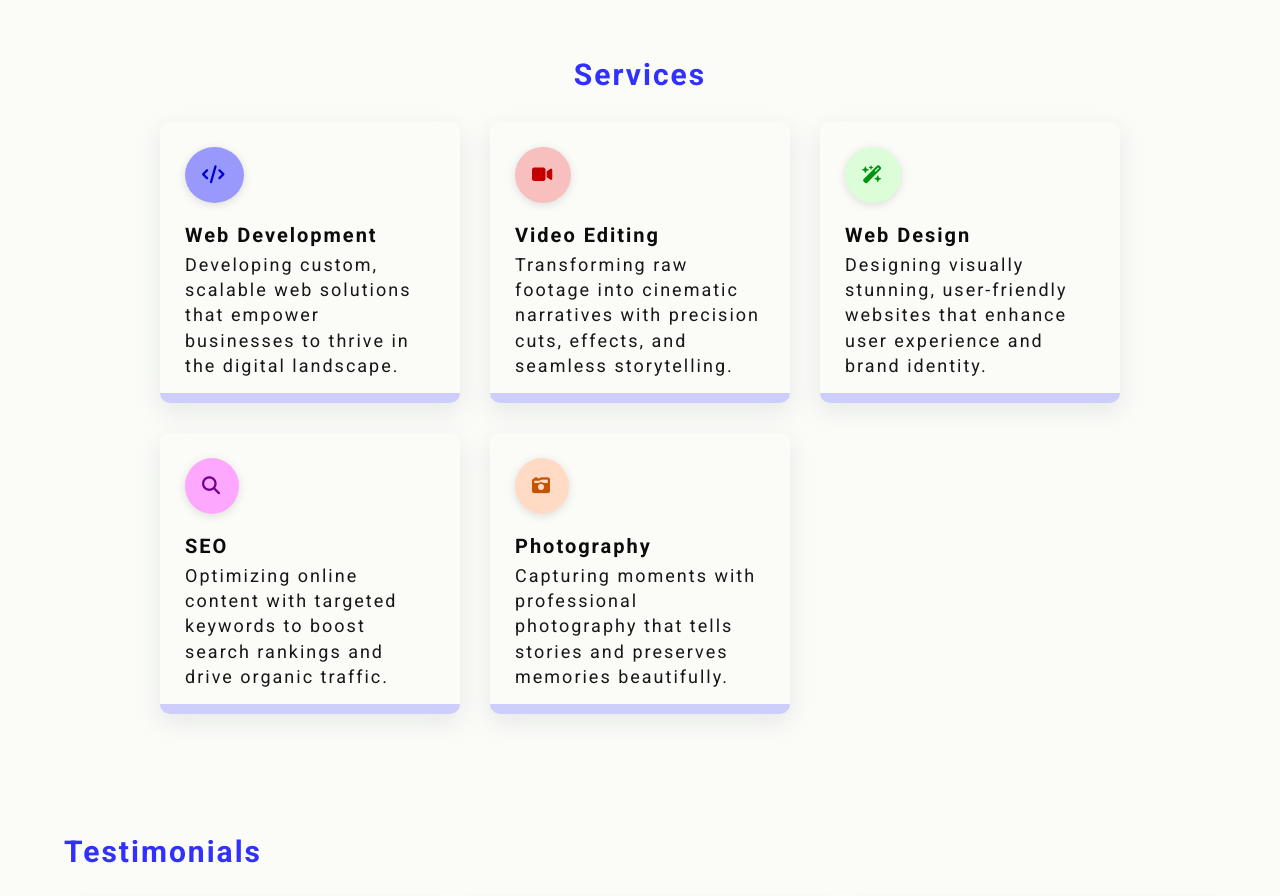
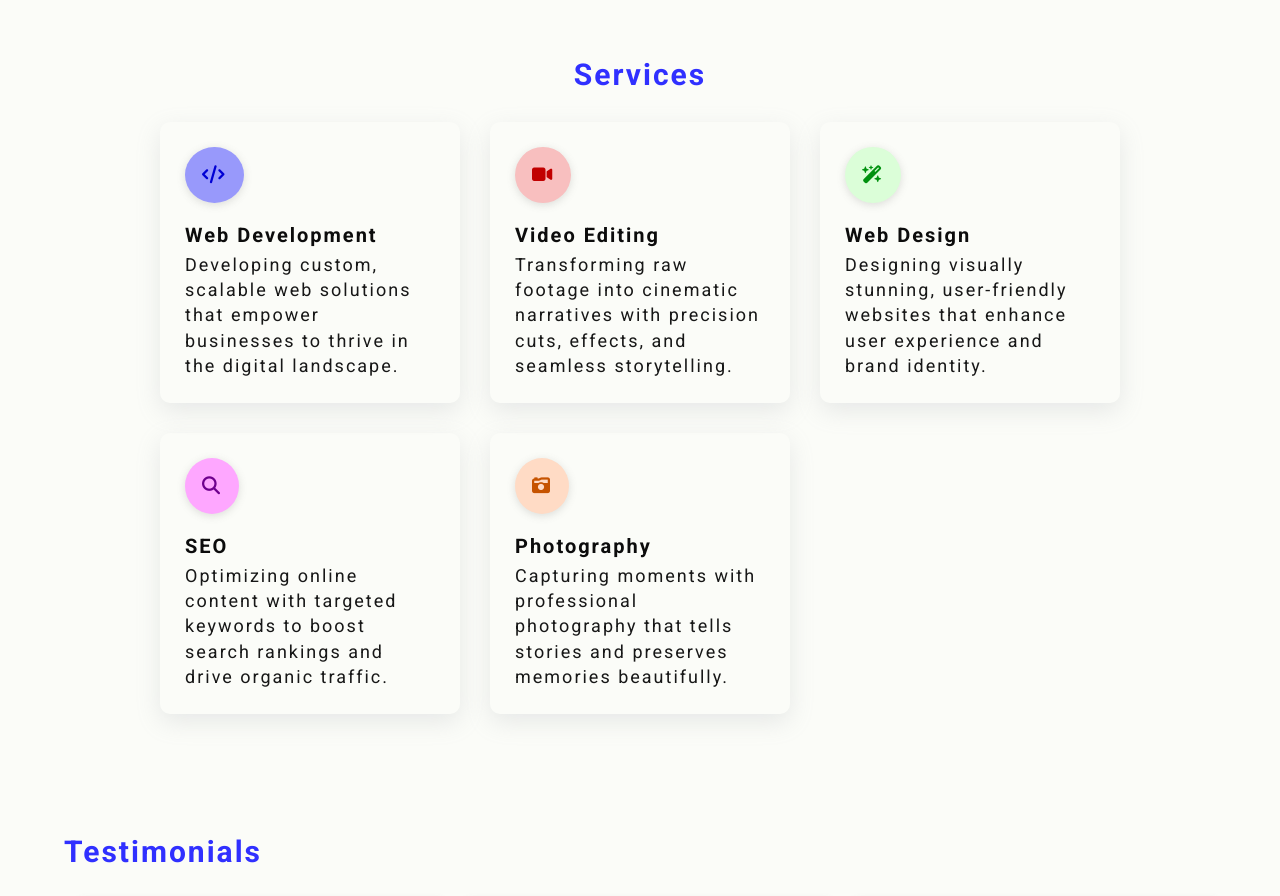
Before and after one commit to Laxmankumar042/Portfolio, a plain HTML site: page index.html in a window 1280 px wide. Shown: the part 3980-4876 px from the top of the page. Drawn offline with Linux system fonts and the light colour scheme.

Commit message:
Changes Done

```diff
--- a/style.css
+++ b/style.css
@@ -533,8 +533,13 @@ header nav .menu-btn .close-icon{
   -moz-border-radius: 1rem;
   -ms-border-radius: 1rem;
   -o-border-radius: 1rem;
+  transition: all 0.2s linear;
 }
-.services-item::before{
+.services-item:hover{
+  background-color: var(--bgcolor2);
+  scale:1.05;
+}
+/* .services-item::before{
   content: '';
   height: 1rem;
   color: #000;
@@ -552,7 +557,7 @@ header nav .menu-btn .close-icon{
 }
 .services-item:hover::before{
   height: 100%;
-}
+} */
 .services-item-left i {
   color: var(--color);
   background-color: var(--bgcolor2);
```
